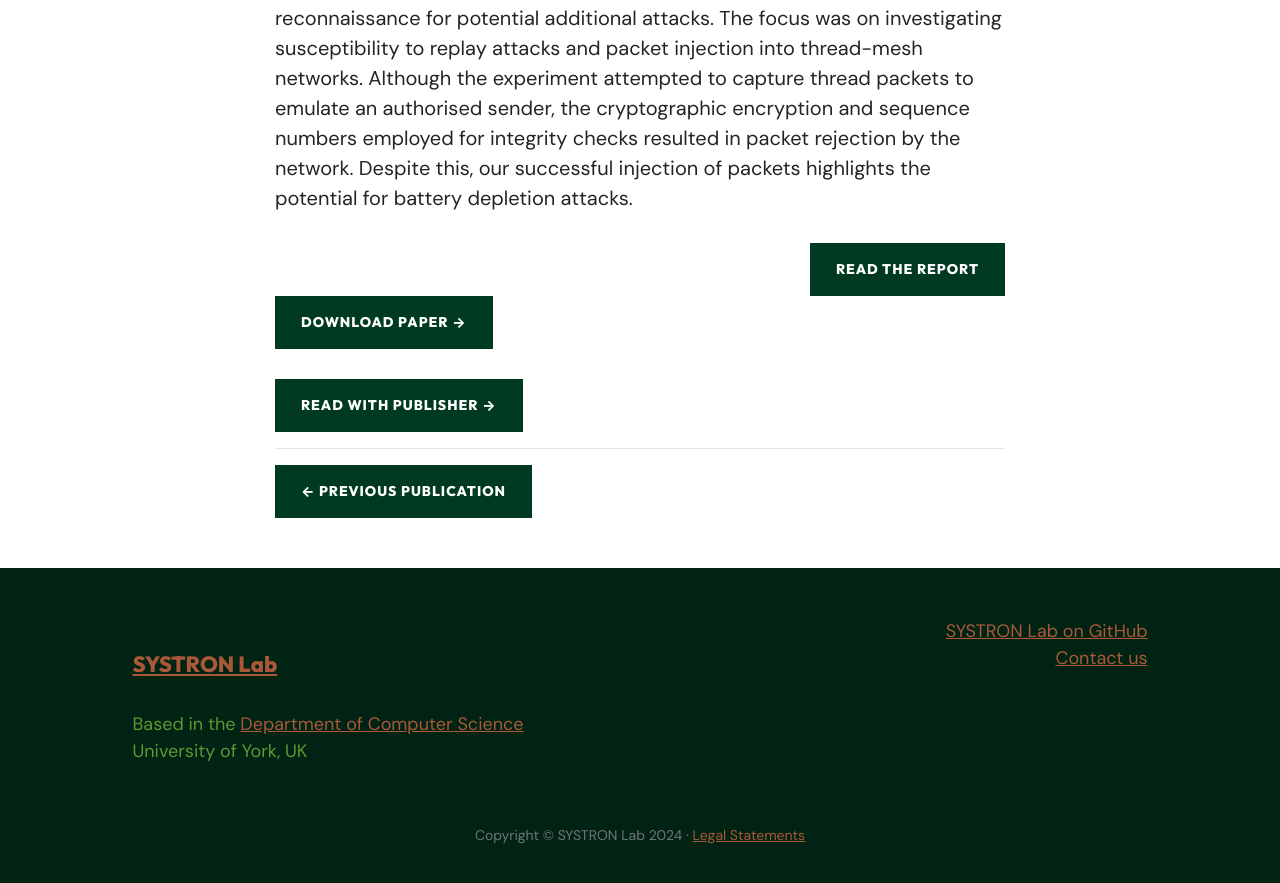
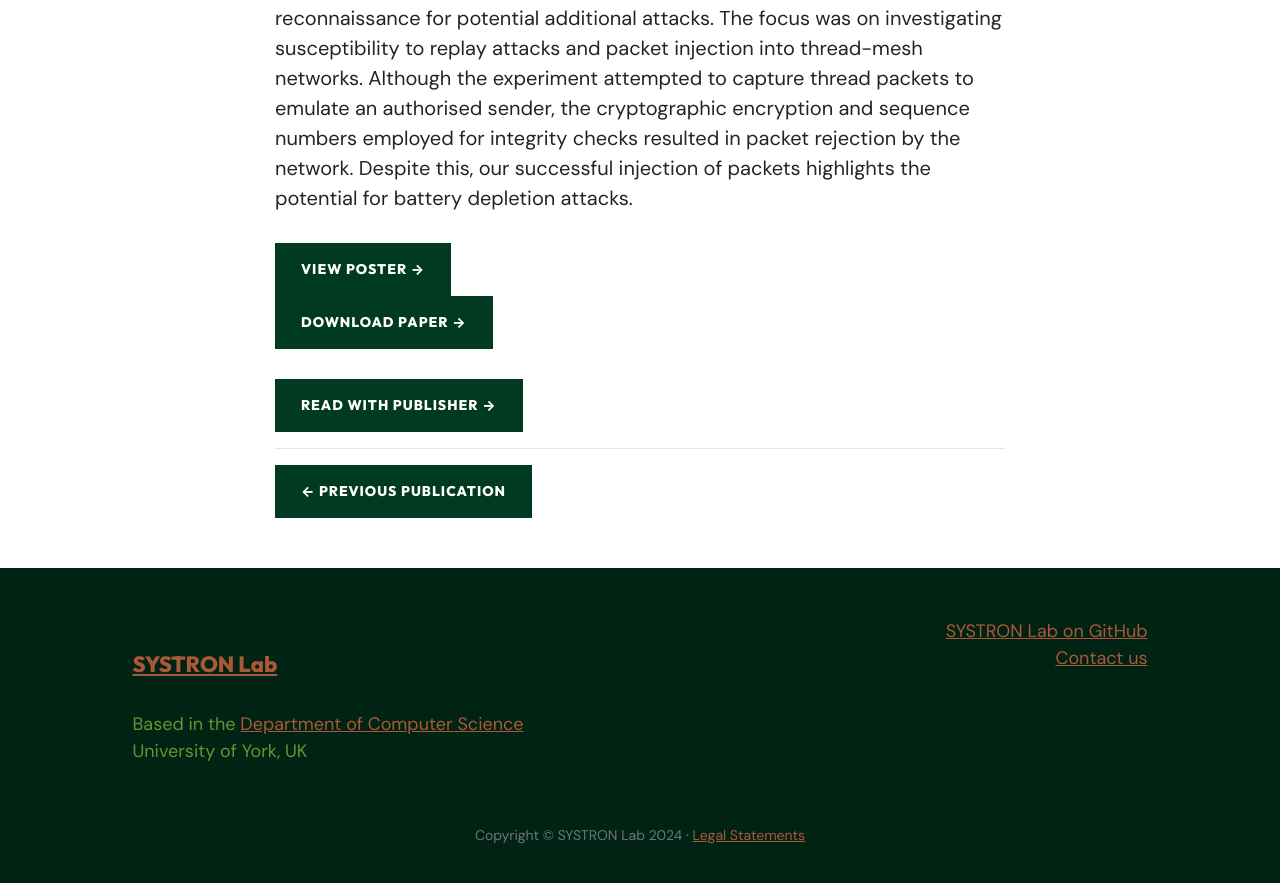
Before and after one commit to xohaeb/systronlab.github.io, a Jekyll site: the page built from _publications/2024-battery-depletion-attack-through-packet-injection.md, in a window 1280 px wide and 900 px high, scrolled down 869 px. Shown: the top 883 px of the window. Built offline with Jekyll 4.4.1, drawn with Linux system fonts in a browser that asks for light colours.

Commit message:
Wording fix

```diff
--- a/_publications/2024-battery-depletion-attack-through-packet-injection.md
+++ b/_publications/2024-battery-depletion-attack-through-packet-injection.md
@@ -14,5 +14,5 @@ file: "/files/publications/2024-battery-depletion-attack-through-packet-injectio
 In the rapidly expanding landscape of Internet of Things (IoT) device manufacturing and deployment, concerns about security have become prominent. This demonstration involves practical attacks on a thread-mesh network within a controlled environment, exploiting vulnerabilities in various components of the Thread network stack. Our attack vectors successfully identified nearby Thread networks and devices by gathering 2-byte Personal Area Network ID (PAN ID) and device frequency information, serving as reconnaissance for potential additional attacks. The focus was on investigating susceptibility to replay attacks and packet injection into thread-mesh networks. Although the experiment attempted to capture thread packets to emulate an authorised sender, the cryptographic encryption and sequence numbers employed for integrity checks resulted in packet rejection by the network. Despite this, our successful injection of packets highlights the potential for battery depletion attacks.
 
 <div class="clearfix">
-    <a class="btn btn-primary float-right" href="/files/publications/2024-poster-battery-depletion-attack-through-packet-injection-on-iot-thread-mesh-network.pdf">Read the Report</a>
+    <a class="btn btn-primary float-left" href="/files/publications/2024-poster-battery-depletion-attack-through-packet-injection-on-iot-thread-mesh-network.pdf">View Poster &rarr;</a>
 </div>
```
